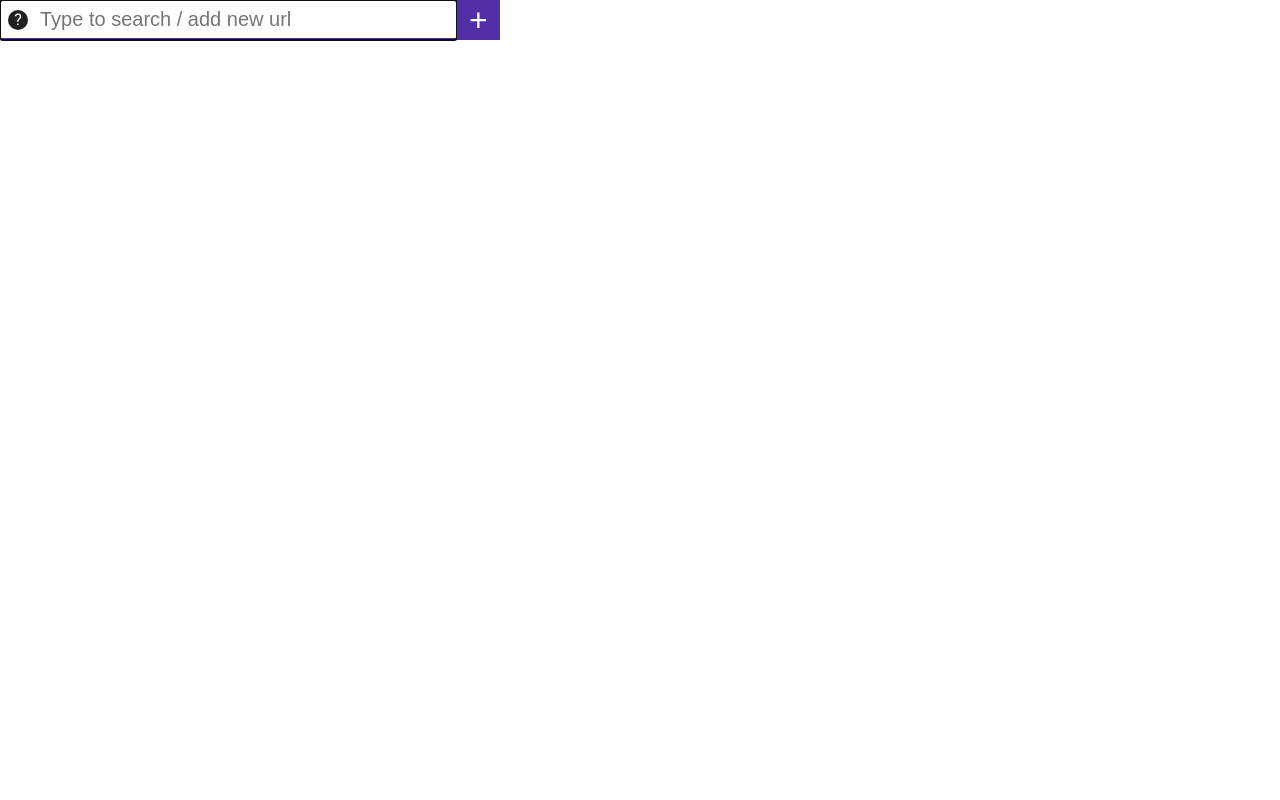
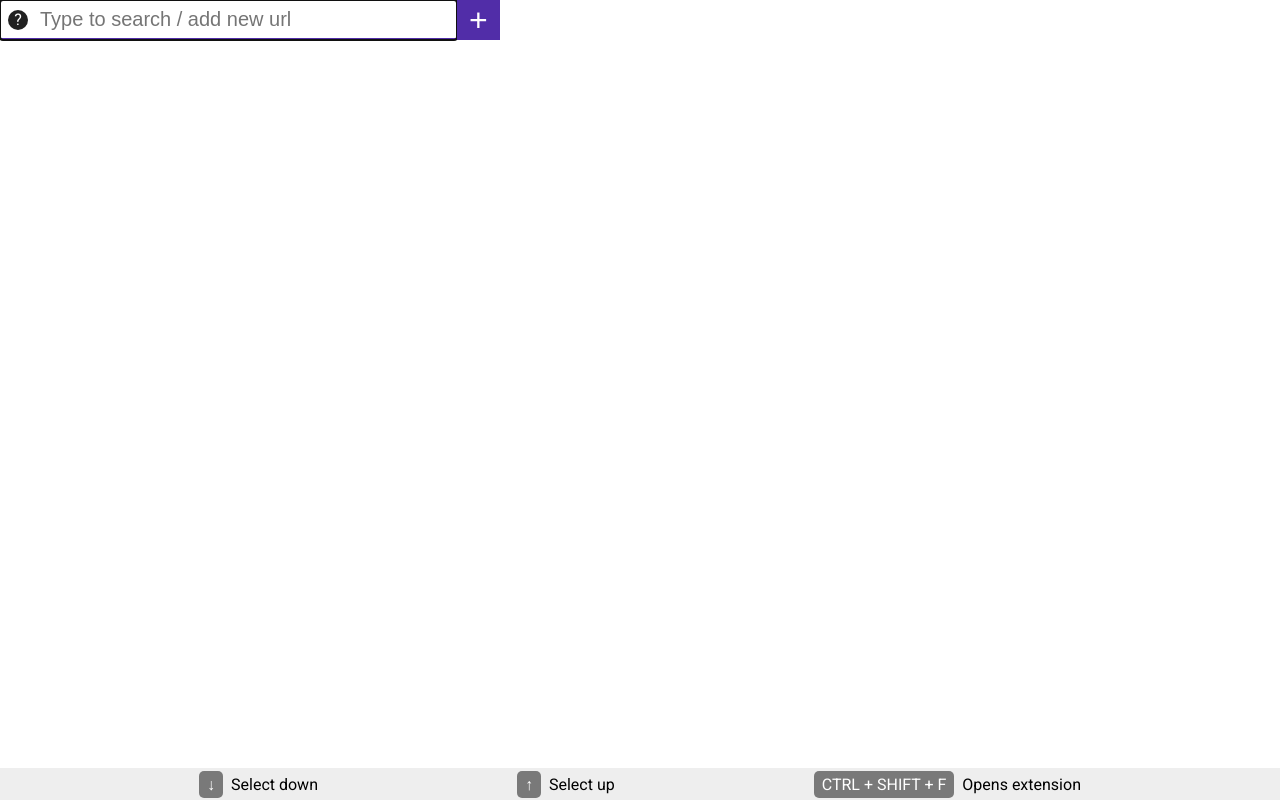
Before and after one commit to bar-lavie/dynamicPaths, a browser extension: page index.html in a window 1280 px wide. Drawn offline with Linux system fonts and the light colour scheme.

Commit message:
v1.1 usage+ui/ux

```diff
--- a/index.html
+++ b/index.html
@@ -20,12 +20,17 @@
     </button>
 </form>
 <div class="instructions">
-    <p>Add an <u>astrix</u> where it supposed to be dynamic,</p>
+    <p>Add an <u>asterisk</u> where it supposed to be dynamic,</p>
     <p>Example: websiteaddress.com/<span class="astrix"><span>*</span></span>/reports</p>
     <br>
     <p>*A URL can be edited by typing a new one with same label name</p>
 </div>
 <ul tabindex="1" id="data"></ul>
+<div class="usage">
+    <span><span class="icon code" title="Arrow down">&darr;</span> Select down</span>
+    <span><span class="icon code" title="Arrow up">&uarr;</span> Select up</span>
+    <span><span class="code">CTRL + SHIFT + F</span>Opens extension</span>
+</div>
 <script src="src/alertifyjs/alertify.min.js"></script>
 <script src="src/scripts.js"></script>
 </body>
--- a/src/style.css
+++ b/src/style.css
@@ -5,6 +5,8 @@
     --color-2: #00796B;
     --color-3: #212121;
     --color-4: #FF5252;
+    --color-5: #EEE;
+    --color-6: #797979;
 }
 
 body {
@@ -113,6 +115,7 @@ label {
     height: 100%;
     overflow-y: scroll;
     padding: 1rem;
+    margin-bottom: 2rem;
 }
 
 .wrapper {
@@ -125,7 +128,7 @@ label {
 }
 
 .wrapper.selected {
-    background-color: #eee;
+    background-color: var(--color-5);
 }
 
 .wrapper div {
@@ -198,6 +201,33 @@ label {
 .alertify .ajs-footer .ajs-buttons .ajs-button.ajs-ok {
     color: var(--color-1);
 }
-.ajs-input, .ajs-dialog{
+
+.ajs-input, .ajs-dialog {
     font-size: 18px;
 }
+
+.usage {
+    display: flex;
+    justify-content: space-evenly;
+    background: var(--color-5);
+    width: 100%;
+    position: absolute;
+    bottom: 0;
+    left: 0;
+    height: 2rem;
+}
+.usage span{
+    display: flex;
+    align-items: center;
+    justify-content: space-between;
+}
+.usage span .icon{
+    margin-right:0.5rem;
+}
+.usage span .code{
+    margin-right:0.5rem;
+    background: var(--color-6);
+    color:white;
+    padding:0.25rem 0.5rem;
+    border-radius: 5px;
+}
```
Also changed, not shown: assets/Screenshot_1.png (added), assets/Screenshot_2.jpg (added), assets/Screenshot_2.png (added), assets/Screenshot_3.png (added), assets/dynamicPaths tile-01.png (added), manifest.json, 1 other file.
